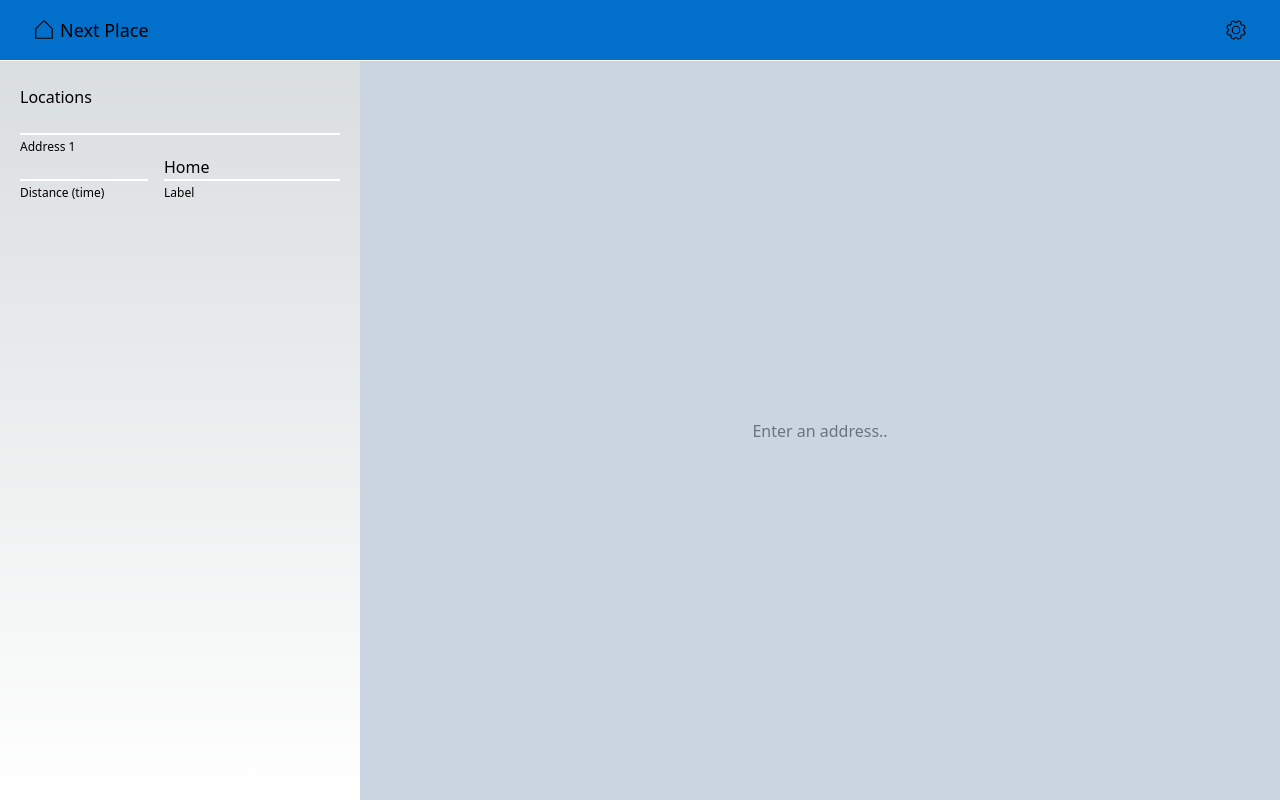
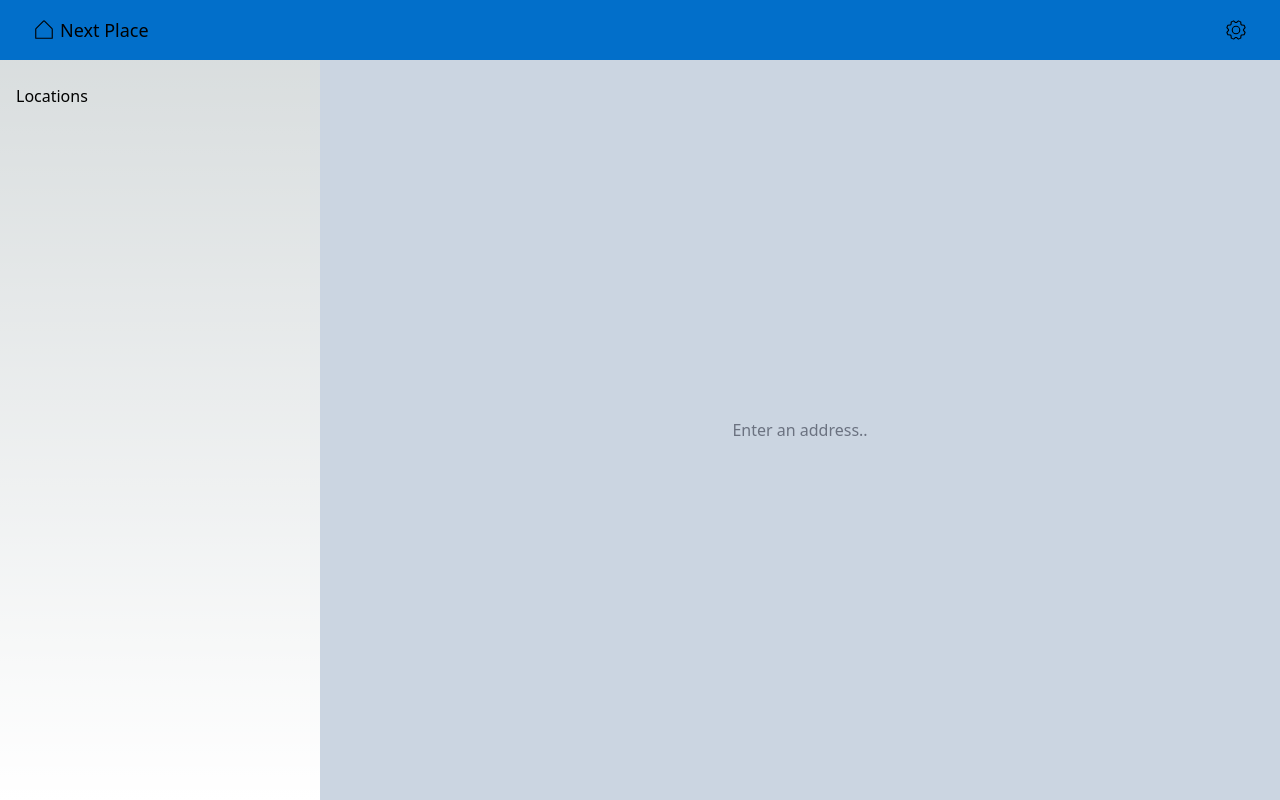
Before and after one commit to srHendricks9319/next-place-free, a React (Vite) app: page /search in a window 1280 px wide. Built offline with nearby package versions, Linux system fonts and the light colour scheme.

Commit message:
feat(address): modify address to hold distance

```diff
--- a/src/components/header.tsx
+++ b/src/components/header.tsx
@@ -3,7 +3,7 @@ import { Link } from "react-router-dom";
 
 export default function Header() {
   return (
-    <header className="py-4 px-8 bg-[#026fca] flex flex-row border-b border-white justify-between items-center">
+    <header className="py-4 px-8 bg-[#026fca] flex flex-row justify-between items-center">
       <Link to="">
         <div id="left" className="flex gap-1 items-center">
           <PiHouseSimpleLight size={24} />
--- a/src/components/map.tsx
+++ b/src/components/map.tsx
@@ -1,7 +1,7 @@
 import H from "@here/maps-api-for-javascript";
 import { useContext, useEffect, useRef, useState } from "react";
 import { SettingsContext } from "../context/settings.context";
-import { Address, Coordinate } from "../models/address.model";
+import { Coordinate, SearchAddress } from "../models/address.model";
 import getIntersectingArea from "../services/iso.service";
 
 export type PolygonDetails = {
@@ -10,13 +10,7 @@ export type PolygonDetails = {
   center: Coordinate;
 };
 
-export default function Map({
-  address,
-  distance,
-}: {
-  address?: Address;
-  distance?: number;
-}) {
+export default function Map({ addresses }: { addresses?: SearchAddress[] }) {
   const { hereKey, openRouteServiceKey } = useContext(SettingsContext);
   const mapRef = useRef<HTMLDivElement | null>(null);
   const map = useRef<H.Map | null>(null);
@@ -25,18 +19,18 @@ export default function Map({
 
   function createLocationMarkers() {
     const marker = new H.map.Marker({
-      lat: address?.position.lat || 35.78028,
-      lng: address?.position.lng || -78.50855,
+      lat: addresses![0].position.lat,
+      lng: addresses![0].position.lng,
     });
     return marker;
   }
 
   async function createPolygonDetails() {
-    if (address && distance) {
+    if (addresses) {
       console.info("Creating polygon details");
       const data = await getIntersectingArea({
-        locations: [address.position],
-        range: [distance],
+        locations: [addresses[0].position],
+        range: [addresses[0].distance],
         orsKey: openRouteServiceKey,
       });
 
@@ -102,9 +96,9 @@ export default function Map({
 
   useEffect(() => {
     console.info("useEffect: address, distance");
-    console.debug(`trigger address: ${address} | distance: ${distance}`);
+    console.debug(`trigger address: ${JSON.stringify(addresses)}`);
     createPolygonDetails();
-  }, [address, distance]);
+  }, [addresses]);
 
   useEffect(() => {
     console.info("useEffect: polygon");
@@ -122,7 +116,7 @@ export default function Map({
     }
   }, [polygon]);
 
-  if (!address || !distance) {
+  if (!addresses) {
     return <div className="text-gray-500">Enter an address..</div>;
   } else {
     return <div style={{ width: "100%", height: "100%" }} ref={mapRef} />;
--- a/src/context/searchContext.tsx
+++ b/src/context/searchContext.tsx
@@ -1,31 +1,26 @@
 import { ReactNode, createContext, useState } from "react";
-import { Address } from "../models/address.model";
+import { SearchAddress } from "../models/address.model";
 
 type searchContextType = {
-  address: Address | undefined;
-  setAddress: Function;
-  distance: number | undefined;
-  setDistance: Function;
+  addresses?: SearchAddress[];
+  setAddresses: Function;
 };
 
 export const SearchContext = createContext<searchContextType>({
-  address: undefined,
-  setAddress: (address: Address) => null,
-  distance: undefined,
-  setDistance: (distance: number) => null,
+  addresses: undefined,
+  setAddresses: (address: SearchAddress) => null,
 });
 
 export const SearchProvider = ({ children }: { children: ReactNode }) => {
-  const [address, setAddress] = useState<Address | undefined>(undefined);
-  const [distance, setDistance] = useState<number | undefined>(undefined);
+  const [addresses, setAddresses] = useState<SearchAddress[] | undefined>(
+    undefined
+  );
 
   return (
     <SearchContext.Provider
       value={{
-        address,
-        setAddress,
-        distance,
-        setDistance,
+        addresses,
+        setAddresses,
       }}
     >
       {children}
--- a/src/models/address.model.ts
+++ b/src/models/address.model.ts
@@ -7,3 +7,7 @@ export type Address = {
   label: string;
   position: Coordinate;
 };
+
+export type SearchAddress = Address & {
+  distance: number;
+};
--- a/src/views/home.view.tsx
+++ b/src/views/home.view.tsx
@@ -15,7 +15,7 @@ const inputStyles = {
 
 export default function Home() {
   const navigate = useNavigate();
-  const { setAddress, setDistance } = useContext(SearchContext);
+  const { setAddresses } = useContext(SearchContext);
   const { hereKey } = useContext(SettingsContext);
   const [error, setError] = useState<string | undefined>();
   let address: string | undefined;
@@ -26,14 +26,16 @@ export default function Home() {
 
     try {
       const coordinate = await decodeGeolocation(address, hereKey);
-      setAddress({
-        label: coordinate.label,
-        position: {
-          lat: coordinate.position.lat,
-          lng: coordinate.position.lng,
+      setAddresses([
+        {
+          label: coordinate.label,
+          position: {
+            lat: coordinate.position.lat,
+            lng: coordinate.position.lng,
+          },
+          distance: distance || 10,
         },
-      });
-      setDistance(distance || 10);
+      ]);
       navigate("/search");
     } catch (error) {
       if (
--- a/src/views/search.view.tsx
+++ b/src/views/search.view.tsx
@@ -1,18 +1,22 @@
-import { useContext, useEffect, useRef } from "react";
+import { useContext } from "react";
 import InputBox from "../components/inputBox";
-import Map, { PolygonDetails } from "../components/map";
+import Map from "../components/map";
 import { SearchContext } from "../context/searchContext";
-import { SettingsContext } from "../context/settings.context";
-import getIntersectingArea from "../services/iso.service";
+import { SearchAddress } from "../models/address.model";
 
 export default function Search() {
-  const { address, distance } = useContext(SearchContext);
+  const { addresses } = useContext(SearchContext);
 
   return (
     <div className="w-full h-full flex flex-col">
       <div id="content" className="flex h-full">
-        <div id="sidebar" className="w-1/4 mx-5 mt-6">
+        <div id="sidebar" className="w-1/4 mt-6 flex flex-col justify-between">
+          <div id="top" className="mx-4">
             <h2>Locations</h2>
+            <div id="addresses" className="flex flex-col gap-4">
+              {addresses?.map((address: SearchAddress, index: number) => {
+                return (
+                  <div key={index}>
                     <InputBox
                       inputType="text"
                       labelText="Address 1"
@@ -24,7 +28,7 @@ export default function Search() {
                         <InputBox
                           inputType="text"
                           labelText="Distance (time)"
-                value={distance?.toString()}
+                          value={address.distance.toString()}
                           inputUpdate={() => {}}
                         ></InputBox>
                       </div>
@@ -38,11 +42,30 @@ export default function Search() {
                       </div>
                     </div>
                   </div>
+                );
+              })}
+            </div>
+
+            {/* TODO: Implement adding additional addresses
+            <button
+              className="border rounded-xl px-2 flex items-center mt-4 gap-1"
+              onClick={() => {}}
+            >
+              <PiPlusLight size={16} />
+              Add
+            </button> */}
+          </div>
+
+          {/* // TODO: Implement updating of address(es)
+          <div id="bottom" className="w-full border-t">
+            <button className="text-align py-2 w-full">Search</button>
+          </div> */}
+        </div>
         <div
           id="map"
           className="w-3/4 flex justify-center items-center bg-slate-300"
         >
-          <Map address={address} distance={distance} />
+          <Map addresses={addresses} />
         </div>
       </div>
     </div>
```
Lines whose indentation alone changed are shown as unchanged.
